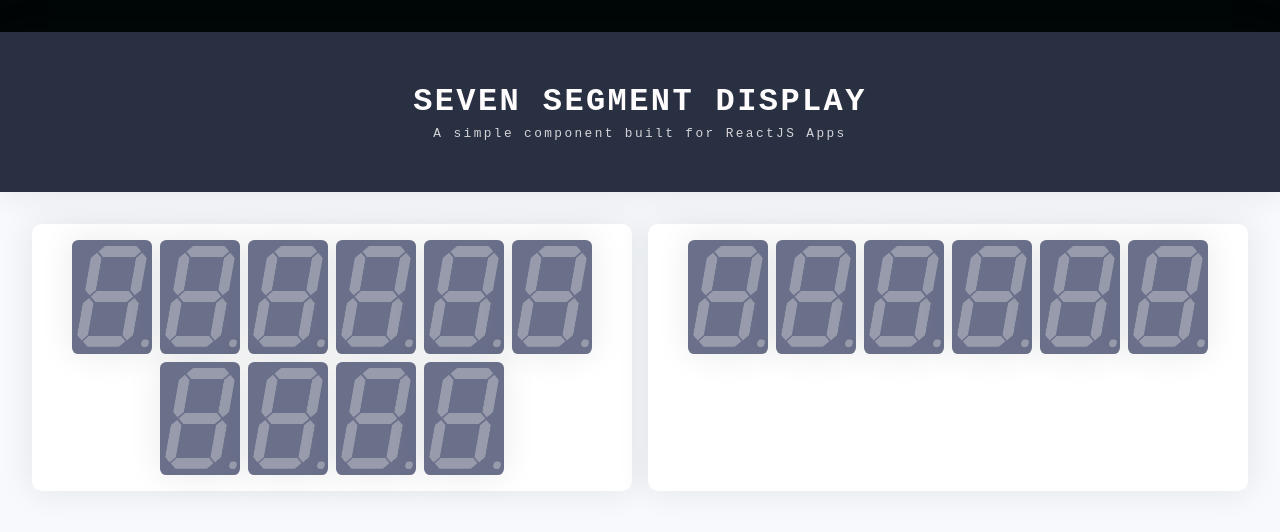
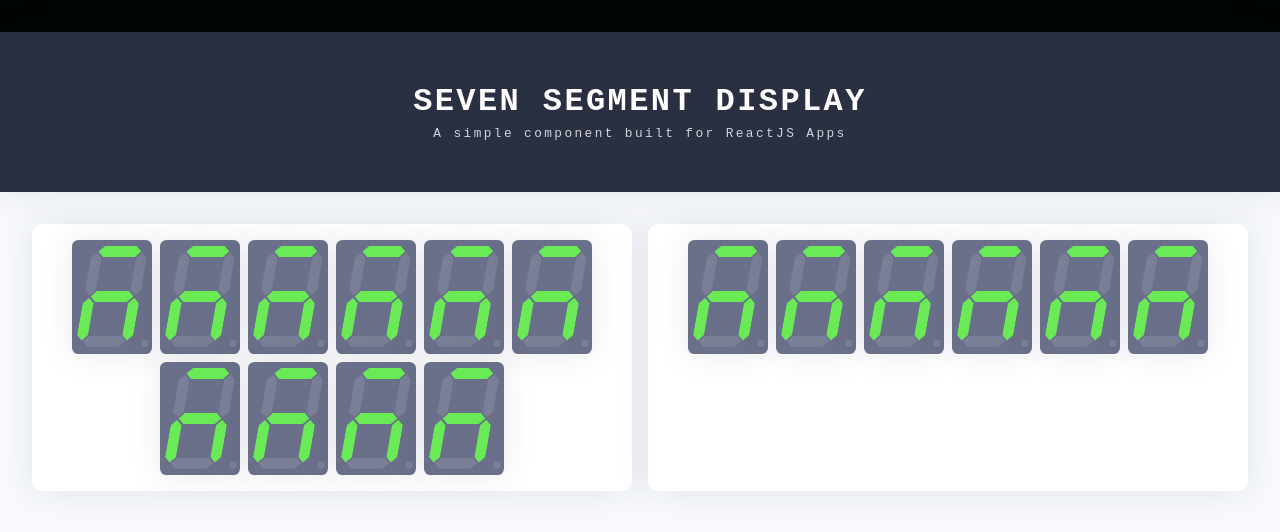
Before and after one commit to matheuslino/seven-segment-display, a React (Create React App) app: page / in a window 1280 px wide. Shown: the top 532 px of the page. Built offline with nearby package versions, Linux system fonts and the light colour scheme.

Commit message:
[add] isOn class

```diff
--- a/src/components/Display.jsx
+++ b/src/components/Display.jsx
@@ -1,9 +1,24 @@
 import styles from './style.module.css'
 
-const Display = ({ fluid, customClass }) => {
+const Segment = ({ code, isOn }) => {
+  const render = (
+    <div
+      className={`
+        ${styles[`segment-${code}`]}
+        ${isOn ? styles.isOn : ''}
+      `}
+    >
+      <div></div>
+    </div>
+  )
+
+  return render
+}
+
+const Display = ({ digit, fluid, customClass }) => {
   const segments = ['a', 'b', 'c', 'd', 'e', 'f', 'g', 'dp']
-  const getSegments = segments.map((e) => (
-    <div className={styles[`segment-${e}`]} key={e}></div>
+  const getSegments = segments.map((e, key) => (
+    <Segment code={e} isOn={key % 2 === 0} />
   ))
 
   const render = (
--- a/src/components/style.module.css
+++ b/src/components/style.module.css
@@ -37,7 +37,7 @@
   padding-bottom: var(--seg-height);
   color: var(--gray);
   background-color: var(--white);
-  opacity: 0.3;
+  opacity: 0.1;
   transition: 0.4s;
   clip-path: polygon(
     calc(var(--seg-height) + var(--seg-gap)) 0,
@@ -88,8 +88,7 @@
   right: -30%;
   bottom: 0;
 }
-
-.on {
-  text-shadow: 0 0 5px #ffa500, 0 0 15px #ffa500, 0 0 20px #ffa500,
-    0 0 40px #ffa500, 0 0 60px #ff0000, 0 0 10px #ff8d00, 0 0 98px #ff0000;
+.isOn {
+  opacity: 0.9;
+  background-color: rgb(107, 249, 82);
 }
```
